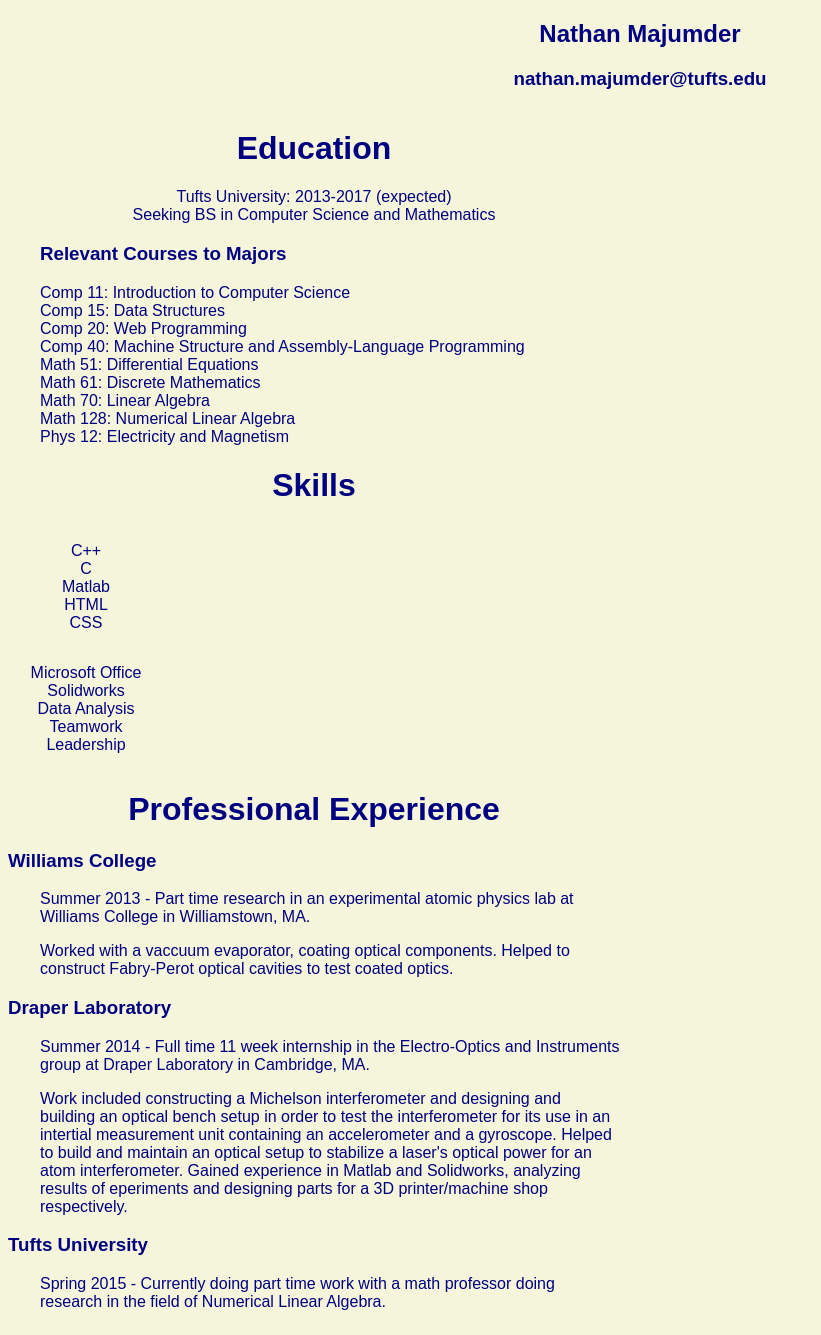
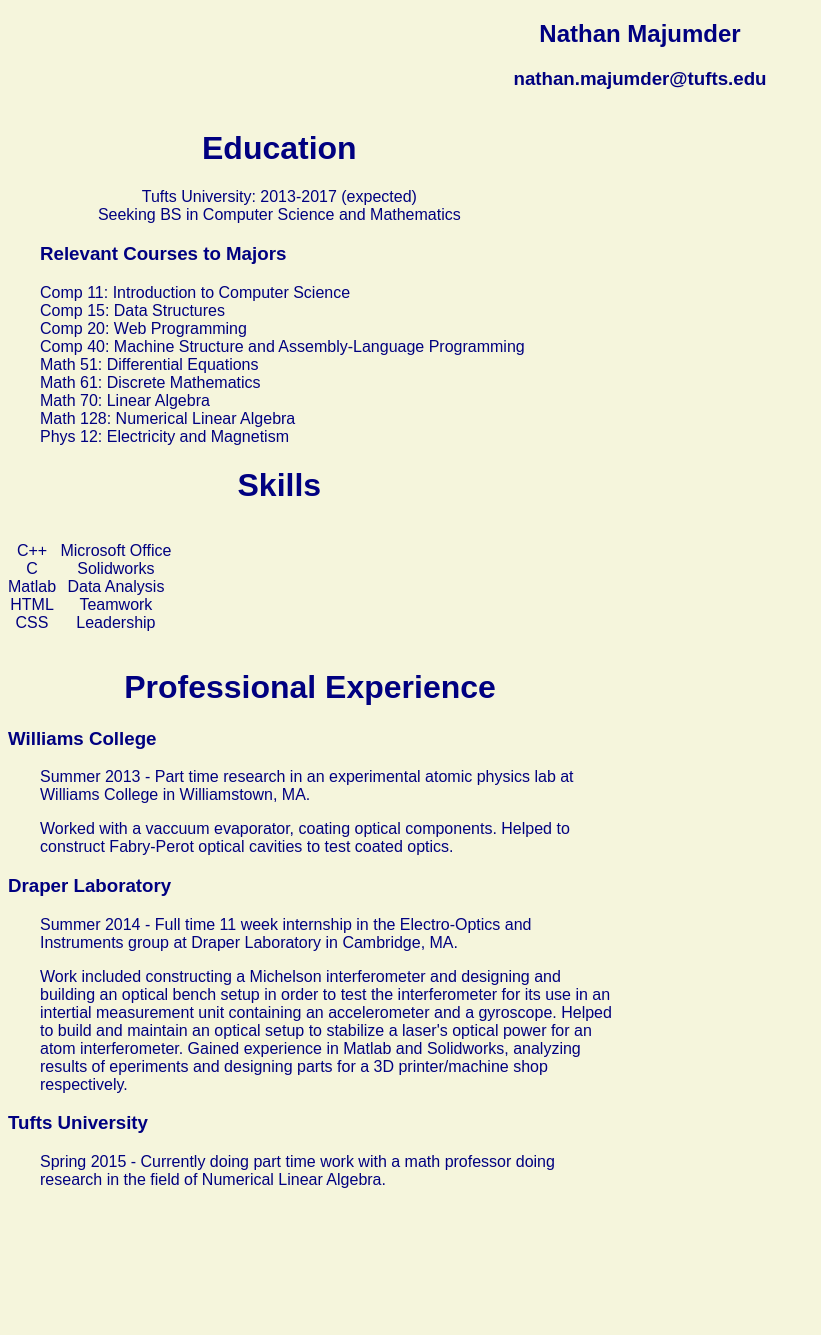
Before and after one commit to nmajumder/nmajumder.github.io, a PHP site: page /resume.html in a window 1280 px wide. Shown: the whole page, without its empty margins (0-821 px from the left). After the commit the page ends 1188 px from the top, so only its background shows below. Run offline with PHP 8.4, Linux system fonts and the light colour scheme.

Commit message:
updating resume

```diff
--- a/resume_style.css
+++ b/resume_style.css
@@ -18,9 +18,9 @@ body{
 	-webkit-column-count: 2;
 	-moz-column-count: 2;
 	column-count: 2;
-	-webkit-column-gap: 300px;
-	-moz-column-gap: 300px;
-	column-gap: 300px;
+	-webkit-column-gap: 216px;
+	-moz-column-gap: 216px;
+	column-gap: 216px;
 	-moz-column-fill: auto;
     column-fill: auto;
 }
@@ -29,9 +29,9 @@ body{
 	-webkit-column-count: 2;
 	-moz-column-count: 2;
 	column-count: 2;
-	-webkit-column-gap: 40px;
-	-moz-column-gap: 40px;
-	column-gap: 40px;
+	-webkit-column-gap: 56px;
+	-moz-column-gap: 56px;
+	column-gap: 56px;
 	-moz-column-fill: auto;
     column-fill: auto;
 }
```
